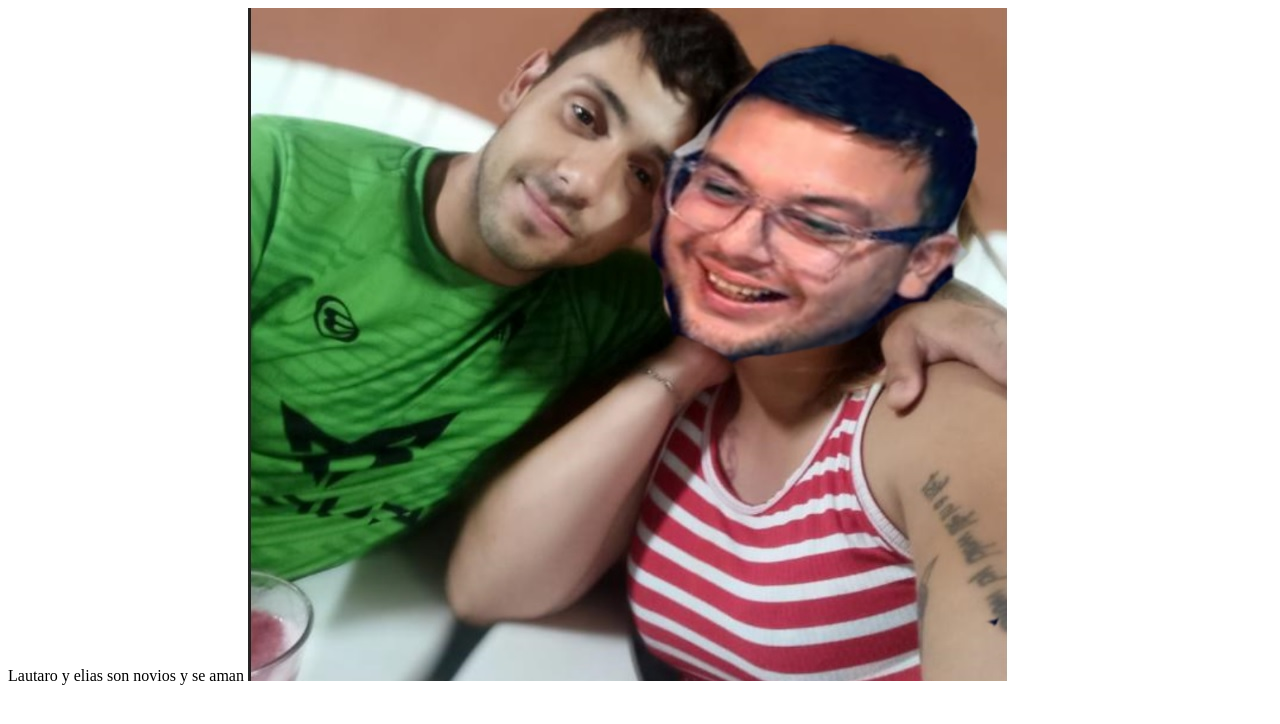
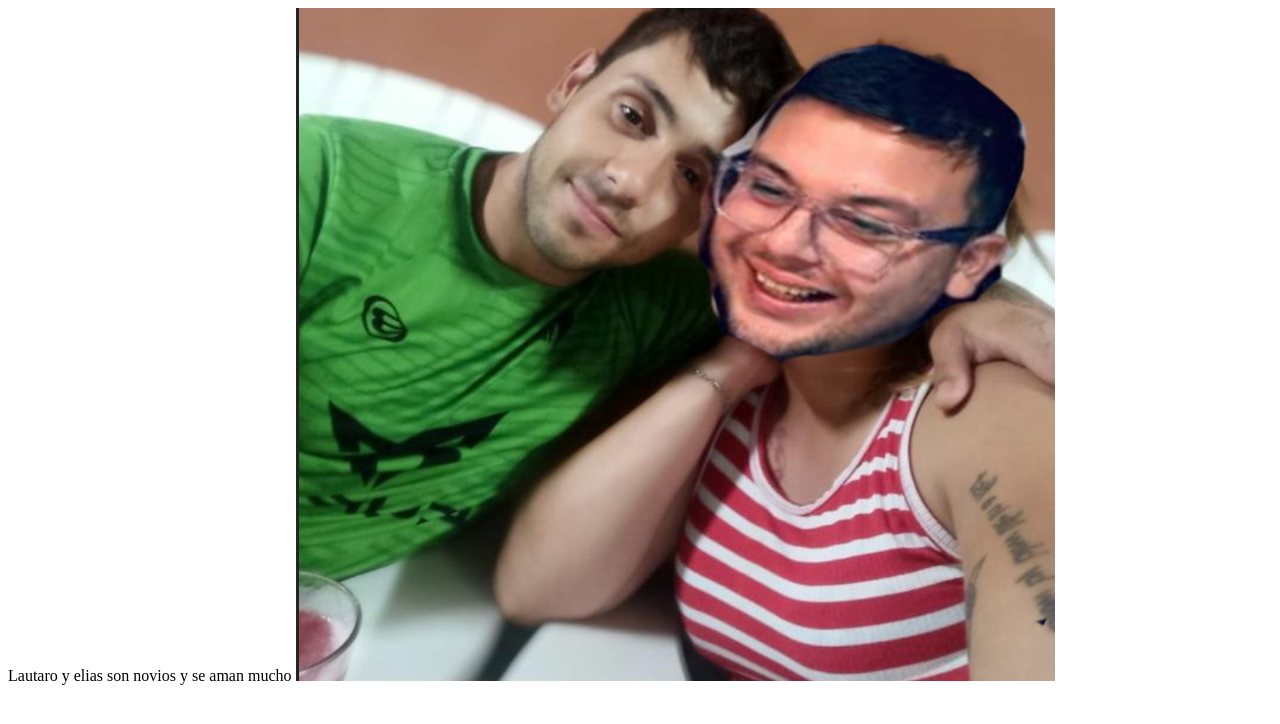
Before and after one commit to andresdamianvazquez/prueba, a plain HTML site: page index.html in a window 1280 px wide. Drawn offline with Linux system fonts and the light colour scheme.

Commit message:
ahor si foto2

```diff
--- a/index.html
+++ b/index.html
@@ -6,7 +6,7 @@
     <title>Document</title>
 </head>
 <body>
-    Lautaro y elias son novios y se aman
+    Lautaro y elias son novios y se aman mucho
     <img src="Sin título.jpg" alt="">
 
 
```
